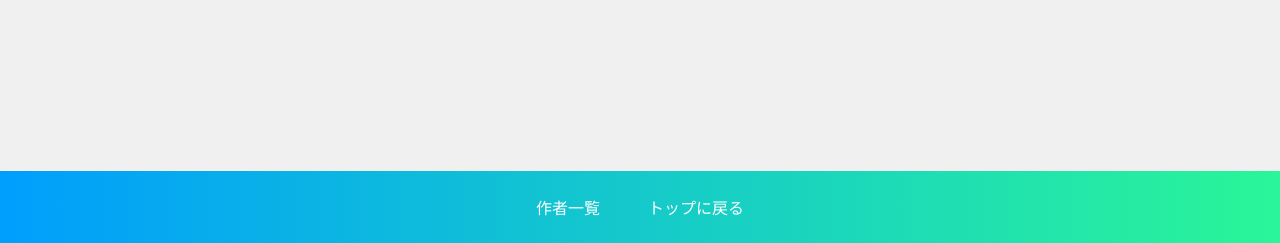
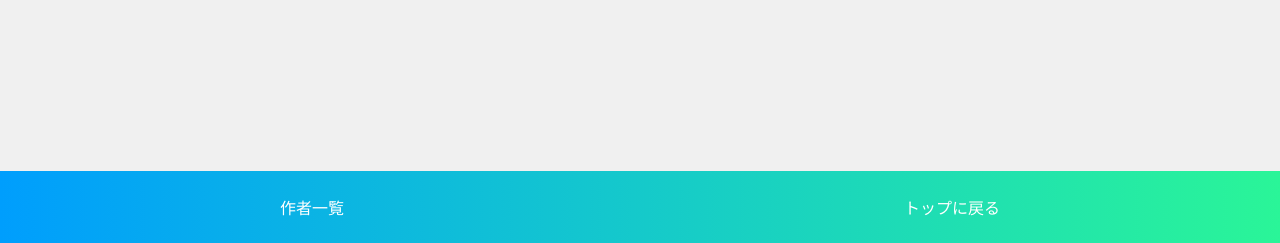
Before and after one commit to kanyamo/mysite_math, a Django app: page /author-list/ in a window 1280 px wide. Shown: the part 557-800 px from the top of the page. Run offline with Django 4.2, Linux system fonts and the light colour scheme; data that the repository does not hold is empty.

Commit message:
さらに整える

```diff
--- a/core/static/core/css/base.css
+++ b/core/static/core/css/base.css
@@ -46,8 +46,6 @@ nav {
 
 .navbar-list li:hover , .footer-list li:hover{
     background-color: rgba(255, 255, 255, 0.2);
-    padding-left: 0.5rem;
-    padding-right: 0.5rem;
 }
 
 .navbar-list li::after, .footer-list li::after {
@@ -417,8 +415,9 @@ footer {
 .footer-list {
     margin: 0;
     padding: 0;
-    justify-content: center;
+    justify-content: space-around;
     display: flex;
+    flex-wrap: wrap;
 }
 
 .footer-list-item {
```
